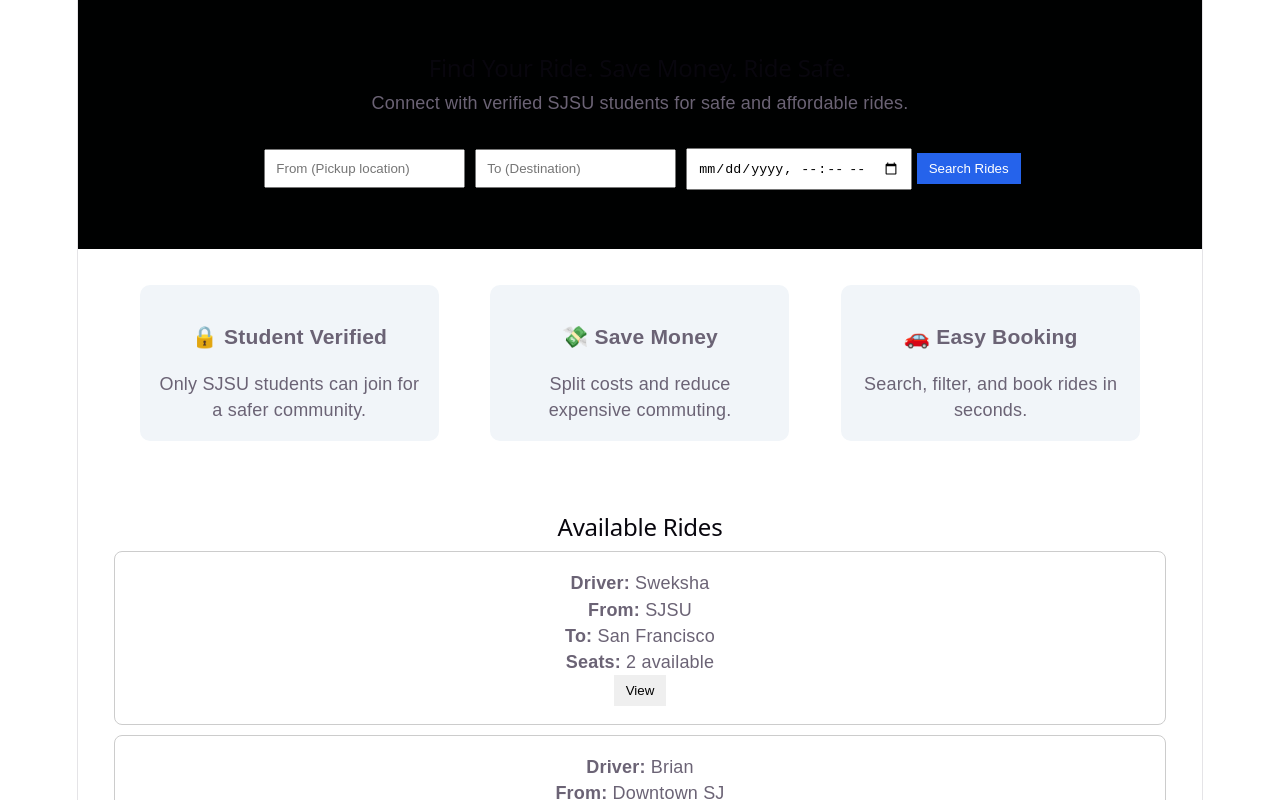
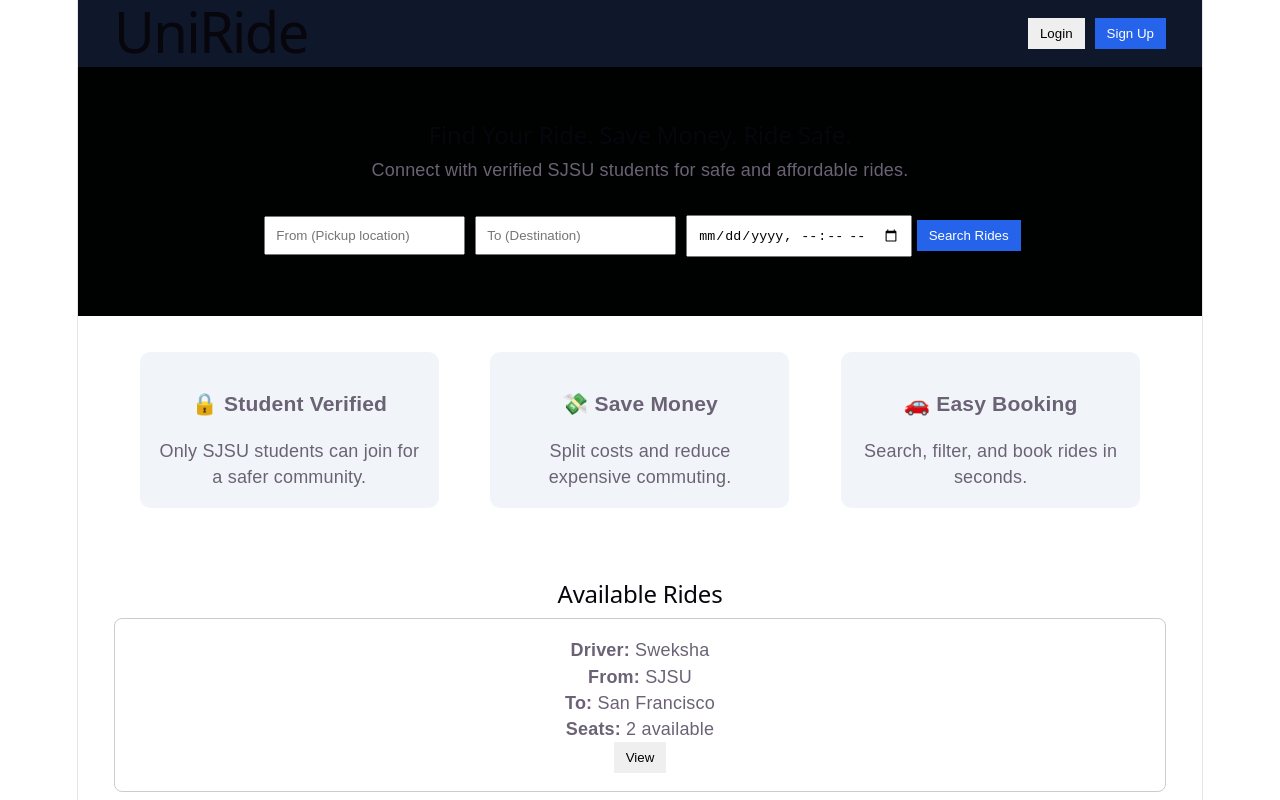
Before and after one commit to sweksha-cloud/S1-Team-7, a React (Vite) app: page / in a window 1280 px wide. Shown: the top 800 px of the page. Built offline with nearby package versions, Linux system fonts and the light colour scheme.

Commit message:
added navBar

```diff
--- a/src/css/Home.css
+++ b/src/css/Home.css
@@ -3,6 +3,14 @@ body {
     font-family: Arial, sans-serif;
   }
 
+  /* Navbar */
+  .navbar {
+    display: flex;
+    justify-content: space-between;
+    padding: 1rem 2rem;
+    background: #0f172a;
+    color: white;
+  }
 
   .logo {
     margin: 0;
--- a/src/pages/Home.jsx
+++ b/src/pages/Home.jsx
@@ -4,6 +4,15 @@ import "../css/Home.css";
 export default function Home() {
   return (
     <div className="home">
+
+      {/* Navbar */}
+        <nav className="navbar">
+        <h1 className="logo">UniRide</h1>
+        <div className="nav-links">
+          <button className="btn">Login</button>
+          <button className="btn primary">Sign Up</button>
+        </div>
+      </nav>
 
 
       {/* Hero Section */}
```
